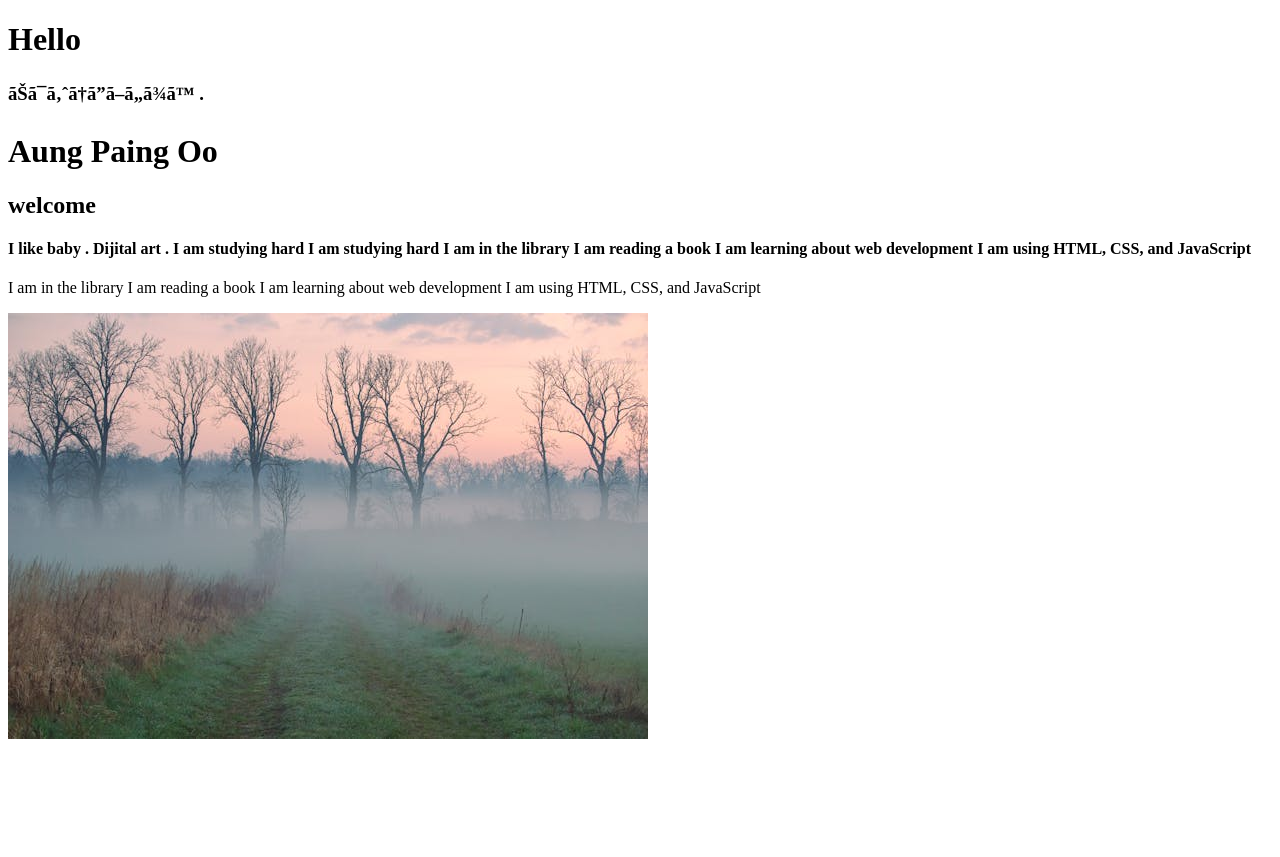
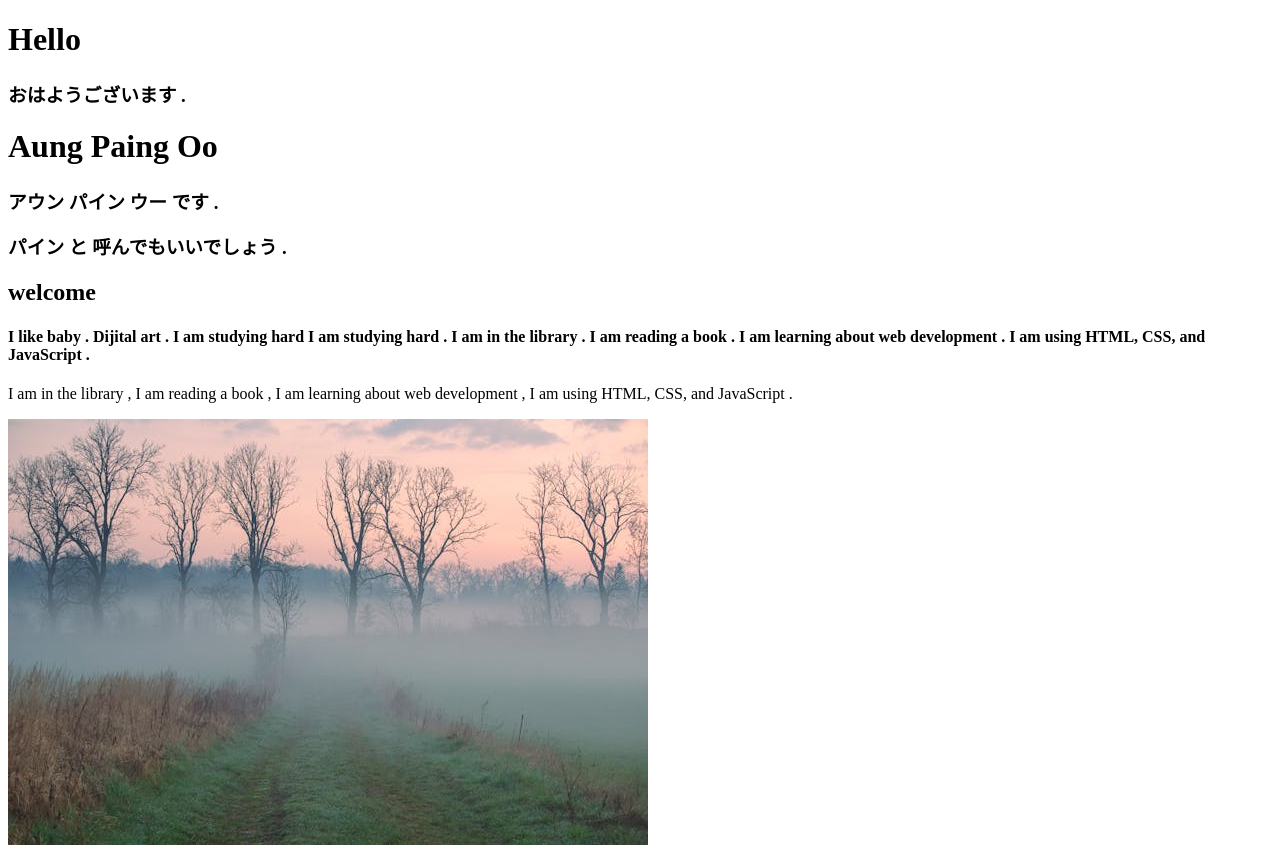
Before and after one commit to oaungpaing817-code/oaungpaing817-code.github.io, a plain HTML site: page HTMLlesson/intro.html in a window 1280 px wide. Before the commit the page ends 800 px from the top, so only its background shows below. Drawn offline with Linux system fonts and the light colour scheme.

Commit message:
my dream

```diff
--- a/HTMLlesson/intro.html
+++ b/HTMLlesson/intro.html
@@ -1,8 +1,8 @@
 <!DOCTYPE html>
 <html lang="en">
 <head>
-    <meta charset="UTF-8>
-    <meta name="my web" content="width=device-width, initial-scale=1.0">
+    <meta charset="UTF-8">
+    <meta name="viewport" content="width=device-width, initial-scale=1.0">
     <title>My Dream</title>
     <link rel="icon" href="images/logo.png">
 </head>
@@ -10,18 +10,21 @@
     <!-- name -->
      <h1>Hello</h1>
         <h3>おはようございます .</h3>
+
     <h1>Aung Paing Oo</h1>
+    <h3>アウン パイン ウー です .</h3>
+    <h3>パイン と 呼んでもいいでしょう .</h3>
     <h2>welcome</h2>
        <h4> I like baby . Dijital art . I am studying hard
-                I am studying hard
-                I am in the library
-                I am reading a book
-                I am learning about web development
-                I am using HTML, CSS, and JavaScript </h3>
-                <p>I am in the library
-                    I am reading a book
-                    I am learning about web development
-                    I am using HTML, CSS, and JavaScript </p>
+                I am studying hard .
+                I am in the library .
+                I am reading a book .
+                I am learning about web development .
+                I am using HTML, CSS, and JavaScript .</h4>
+                <p>I am in the library ,
+                    I am reading a book ,
+                    I am learning about web development ,
+                    I am using HTML, CSS, and JavaScript .</p>
 
 
 </body>
```
